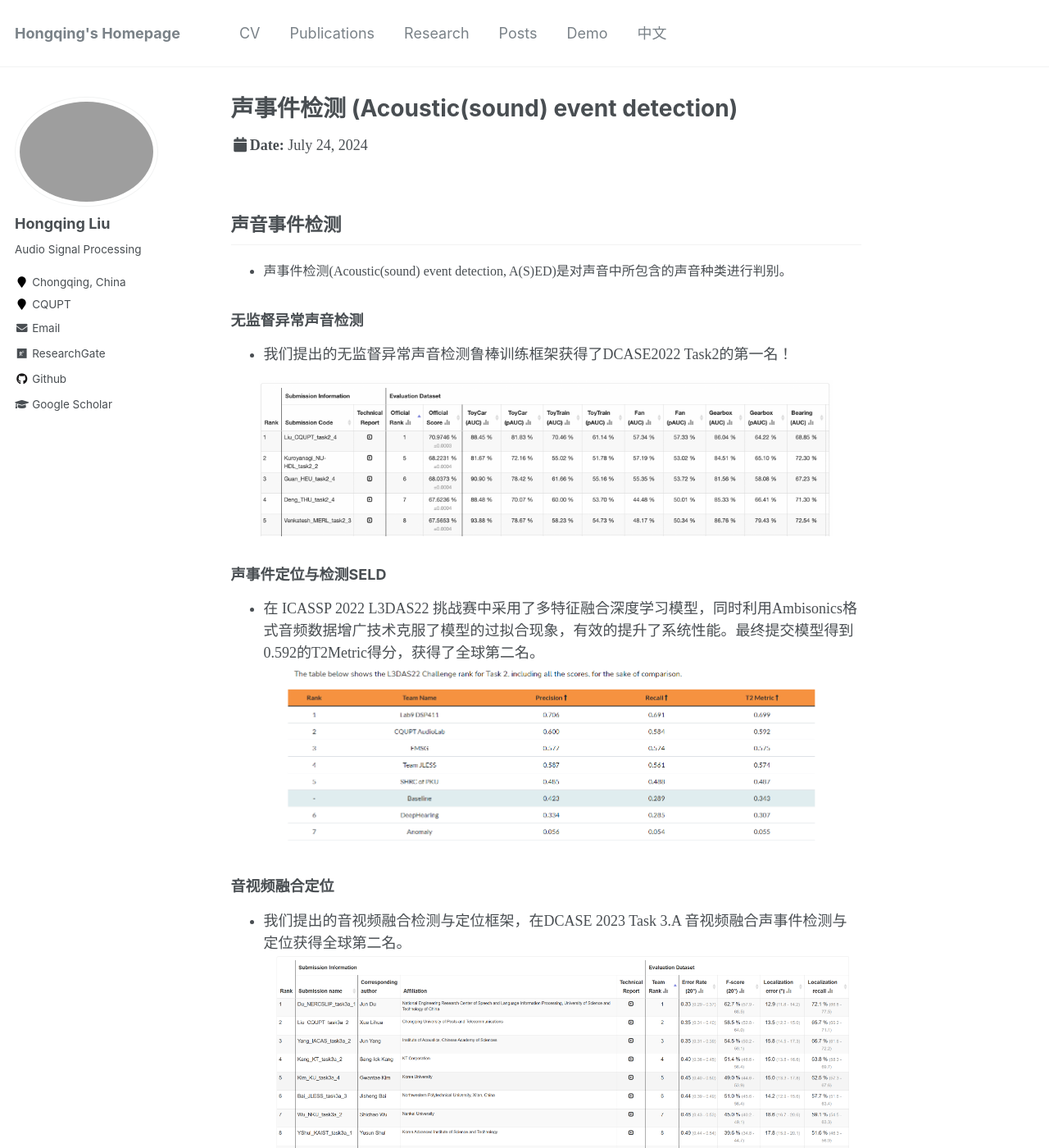
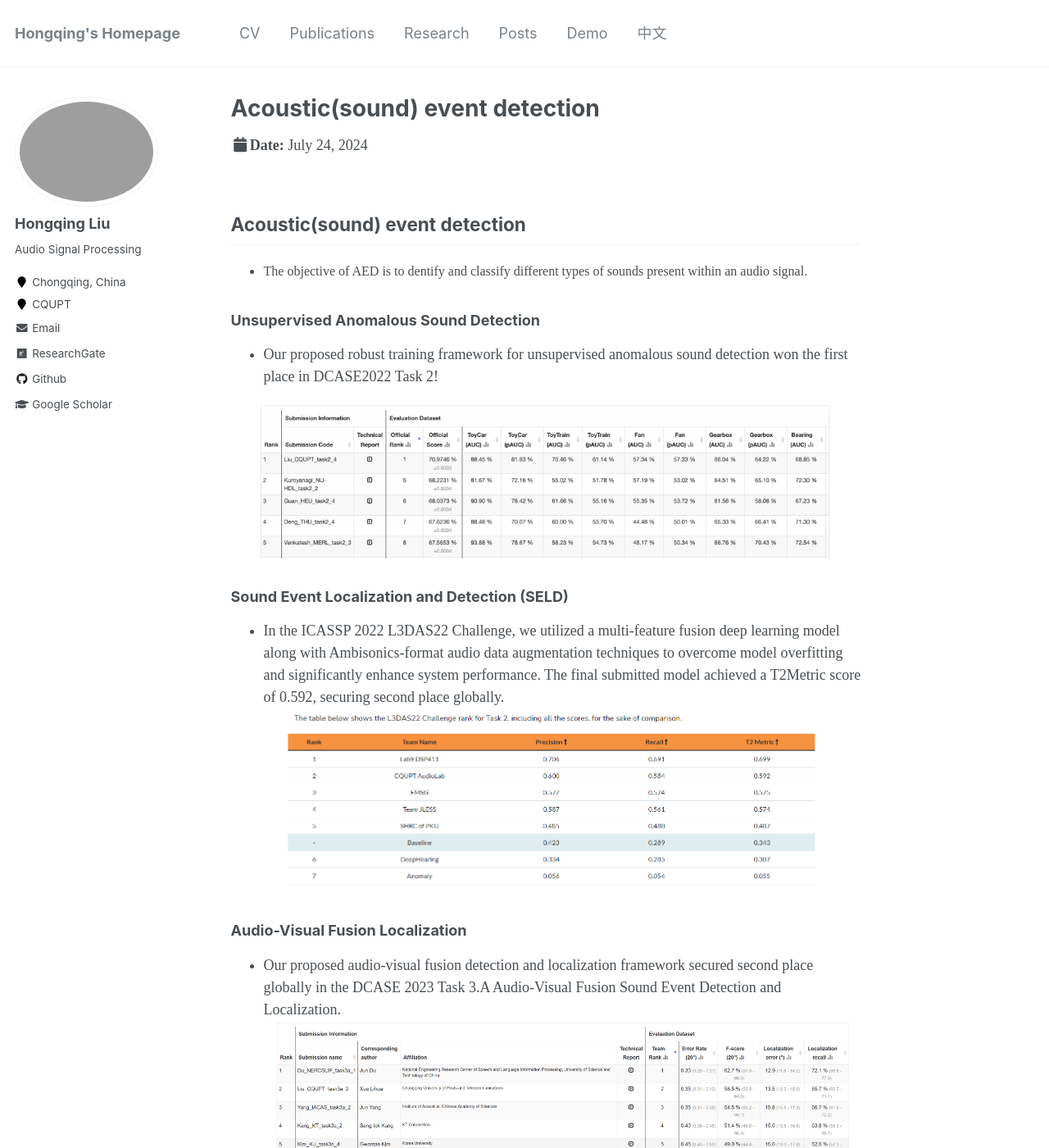
Before and after one commit to hong-qing-liu/english-hong-qing-liu.github.io, a Jekyll site: the page built from _talks/SED.md, in a window 1280 px wide and 1400 px high. Shown: the whole window at 82% size. Built offline with Jekyll 4.4.1, drawn with Linux system fonts in a browser that asks for light colours; some of the changed text lies outside the part shown.

Commit message:
Update SED.md

```diff
--- a/_talks/SED.md
+++ b/_talks/SED.md
@@ -1,37 +1,37 @@
 ---
-title: "声事件检测 (Acoustic(sound) event detection)"
+title: "Acoustic(sound) event detection"
 collection: talks
 type: "Talk"
 permalink: /talks/SED
 ---
 
-##  声音事件检测
-- <font size=3> 声事件检测(Acoustic(sound) event detection, A(S)ED)是对声音中所包含的声音种类进行判别。</font>
+##  Acoustic(sound) event detection
+- <font size=3> The objective of AED is to dentify and classify different types of sounds present within an audio signal.</font>
 
 
 
-###  无监督异常声音检测
-- 我们提出的无监督异常声音检测鲁棒训练框架获得了DCASE2022 Task2的第一名！
+###  Unsupervised Anomalous Sound Detection
+- Our proposed robust training framework for unsupervised anomalous sound detection won the first place in DCASE2022 Task 2!
 
 
 ![AEC before](/images/dcase2022.png){: .align-center width="700px"}
 
 
-### 声事件定位与检测SELD
+### Sound Event Localization and Detection (SELD)
 
-- 在 ICASSP 2022 L3DAS22 挑战赛中采用了多特征融合深度学习模型，同时利用Ambisonics格式音频数据增广技术克服了模型的过拟合现象，有效的提升了系统性能。最终提交模型得到0.592的T2Metric得分，获得了全球第二名。
+- In the ICASSP 2022 L3DAS22 Challenge, we utilized a multi-feature fusion deep learning model along with Ambisonics-format audio data augmentation techniques to overcome model overfitting and significantly enhance system performance. The final submitted model achieved a T2Metric score of 0.592, securing second place globally.
 ![AEC before](/images/icasspr1.png){: .align-center width="700px"}
 
-### 音视频融合定位
+### Audio-Visual Fusion Localization
 
-- 我们提出的音视频融合检测与定位框架，在DCASE 2023 Task 3.A 音视频融合声事件检测与定位获得全球第二名。
+- Our proposed audio-visual fusion detection and localization framework secured second place globally in the DCASE 2023 Task 3.A Audio-Visual Fusion Sound Event Detection and Localization.
 ![AEC before](/images/dcase2023.png){: .align-center width="700px"}
 
-- 我们提出的音视频融合检测与定位框架，在DCASE 2024 Task 3.A&B 音视频融合声事件检测与定位均获得全球第四名。
+- Our proposed audio-visual fusion detection and localization framework achieved fourth place globally in both DCASE 2024 Task 3.A and Task 3.B Audio-Visual Fusion Sound Event Detection and Localization.
 ![AEC before](/images/2024task3a.png){: .align-center width="700px"}
 ![AEC before](/images/2024task3b.png){: .align-center width="700px"}
 
-### 视频演示(扇叶故障检测)
+### Video demo (Windblade Fault Detection)
    <div style="position: relative; padding-bottom: 56.25%; height: 0; overflow: hidden; max-width: 100%; height: auto;">
     <iframe
     src="//player.bilibili.com/player.html?isOutside=true&aid=468455790&bvid=BV1L541117yt&cid=584375931&p=1&autoplay=0"
```
